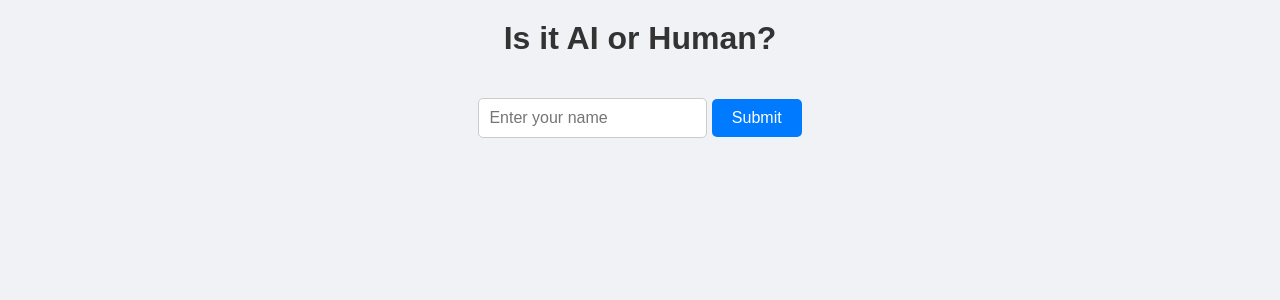
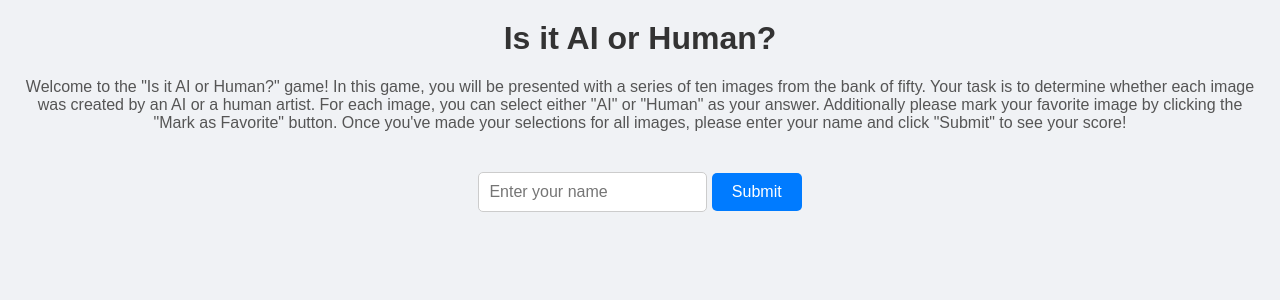
Before and after one commit to MorOtter/artgame, a Flask app: template Templates/index.html in a window 1280 px wide. Shown: the top 300 px of the page. Run offline with Flask 3, Linux system fonts and the light colour scheme; the template is opened without the code that fills it, so the values that code supplies are empty; parts of the project's set-up code (start-up, migrations or seed data) failed here and were passed over.

Commit message:
Update index.html

```diff
--- a/Templates/index.html
+++ b/Templates/index.html
@@ -118,11 +118,19 @@
             color: black; /* Ensure text color remains black */
             box-shadow: none; /* Remove any default box shadow */
         }
+        .game-description {
+            margin: 20px;
+            font-size: 16px;
+            color: #555; /* A softer color for the description text */
+        }
     </style>
 
 </head>
 <body>
     <h1>Is it AI or Human?</h1>
+    <div class="game-description">
+        <p>Welcome to the "Is it AI or Human?" game! In this game, you will be presented with a series of ten images from the bank of fifty. Your task is to determine whether each image was created by an AI or a human artist. For each image, you can select either "AI" or "Human" as your answer. Additionally please mark your favorite image by clicking the "Mark as Favorite" button. Once you've made your selections for all images, please enter your name and click "Submit" to see your score!</p>
+    </div>
     <form id="game-form">
         <div id="images-container">
             {% for image in images %}
```
